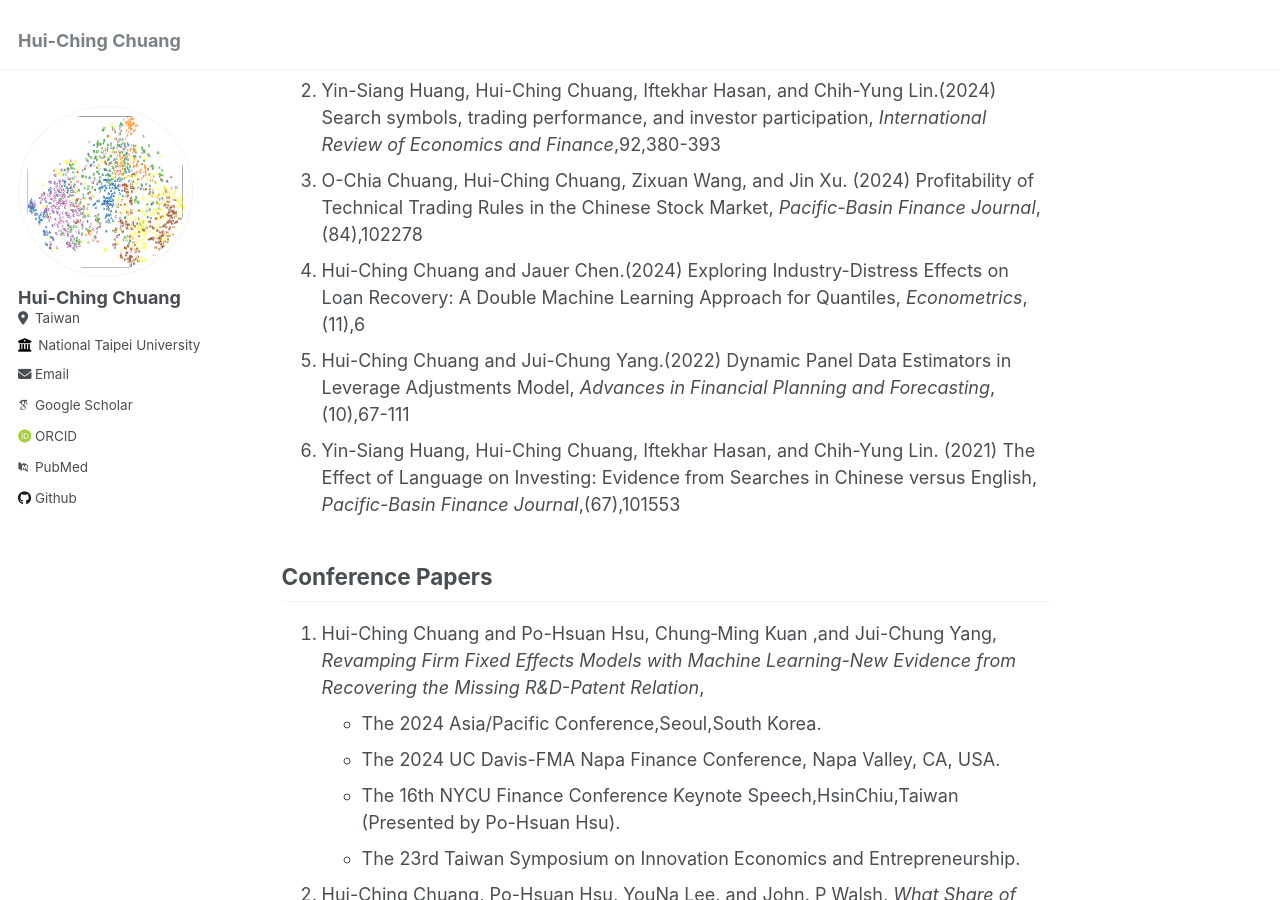
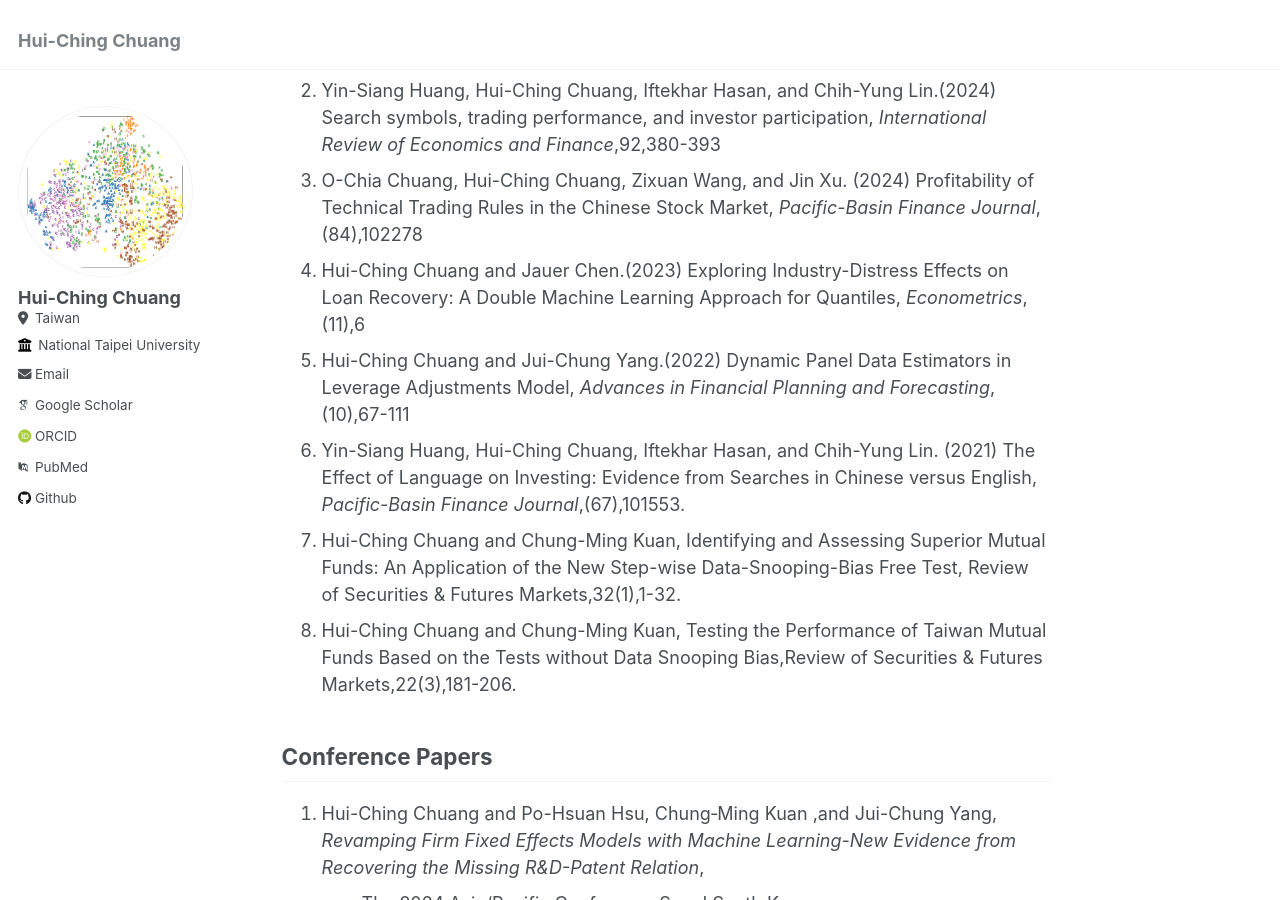
Before and after one commit to hcchuang/hcchuang.github.io, a Jekyll site: the page built from _pages/about.md, in a window 1280 px wide and 900 px high, scrolled down 416 px. Built offline with Jekyll 4.4.1, drawn with Linux system fonts in a browser that asks for light colours; some web fonts are replaced.

Commit message:
Update about.md

```diff
--- a/_pages/about.md
+++ b/_pages/about.md
@@ -20,9 +20,12 @@ Publications
 1. Jui-Chung Yang, Hui-Ching Chuang, Chung-Ming Kuan. (2020) Double Machine Learning with Gradient Boosting and Its Application to the Big N Audit Quality Effect, _Journal of Econometrics_,216 (1),268-283
 1. Yin-Siang Huang, Hui-Ching Chuang, Iftekhar Hasan, and Chih-Yung Lin.(2024) Search symbols, trading performance, and investor participation, _International Review of Economics and Finance_,92,380-393
 1. O-Chia Chuang, Hui-Ching Chuang, Zixuan Wang, and Jin Xu. (2024) Profitability of Technical Trading Rules in the Chinese Stock Market, _Pacific-Basin Finance Journal_,(84),102278
-1. Hui-Ching Chuang and Jauer Chen.(2024) Exploring Industry-Distress Effects on Loan Recovery: A Double Machine Learning Approach for Quantiles, _Econometrics_,(11),6
+1. Hui-Ching Chuang and Jauer Chen.(2023) Exploring Industry-Distress Effects on Loan Recovery: A Double Machine Learning Approach for Quantiles, _Econometrics_,(11),6
 1. Hui-Ching Chuang and Jui-Chung Yang.(2022) Dynamic Panel Data Estimators in Leverage Adjustments Model, _Advances in Financial Planning and Forecasting_,(10),67-111
-1. Yin-Siang Huang, Hui-Ching Chuang, Iftekhar Hasan, and Chih-Yung Lin. (2021) The Effect of Language on Investing: Evidence from Searches in Chinese versus English, _Pacific-Basin Finance Journal_,(67),101553
+1. Yin-Siang Huang, Hui-Ching Chuang, Iftekhar Hasan, and Chih-Yung Lin. (2021) The Effect of Language on Investing: Evidence from Searches in Chinese versus English, _Pacific-Basin Finance Journal_,(67),101553.
+1. Hui-Ching Chuang and Chung-Ming Kuan, Identifying and Assessing Superior Mutual Funds: An Application of the New Step-wise Data-Snooping-Bias Free Test, Review of Securities & Futures Markets,32(1),1-32.
+2. Hui-Ching Chuang and Chung-Ming Kuan, Testing the Performance of Taiwan Mutual Funds Based on the Tests without Data Snooping Bias,Review of Securities & Futures Markets,22(3),181-206.
+
 
 
 Conference Papers
```
